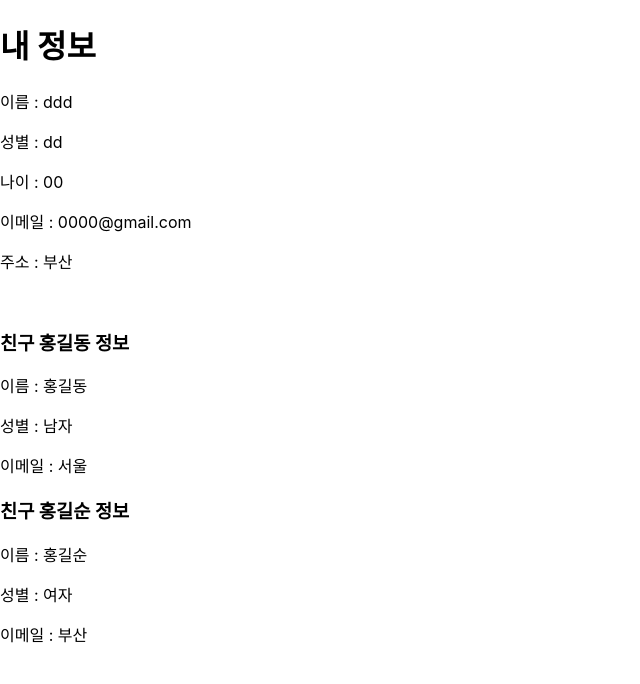
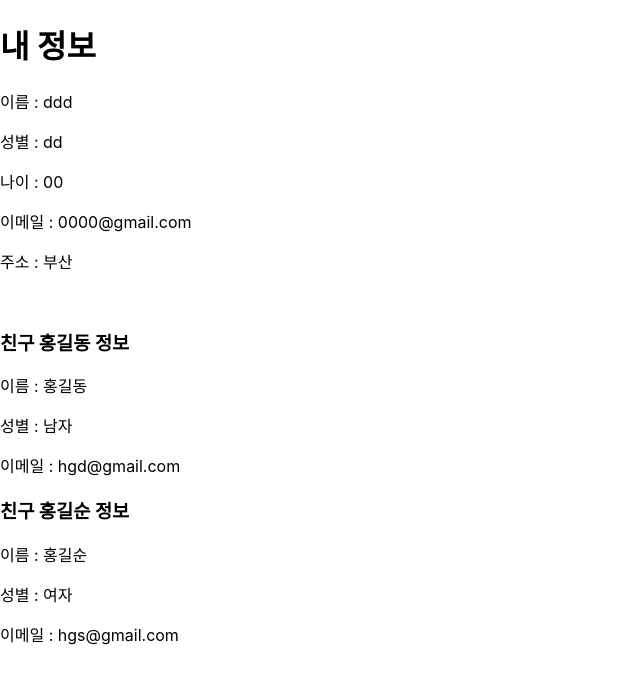
Before and after one commit to hoochh/react-study02, a React (Create React App) app: page / in a window 1280 px wide. Shown: the top 684 px of the page, without its empty margins (0-640 px from the left). Built offline with nearby package versions, Linux system fonts and the light colour scheme.

Commit message:
no message

```diff
--- a/src/App.js
+++ b/src/App.js
@@ -1,6 +1,6 @@
 import './App.css';
 import { Info } from './info';
-import Addr from './address';
+import Address from './address';
 
 // 문제 1) 컴포넌트 info.js 파일을 생성하고 자신의 간단한 정보를 출력하는 페이지를
 // 화면에 출력
@@ -19,8 +19,8 @@ function App() {
     <div>
       <Info />
       <br />
-      <Addr name="홍길동" gender="남자" email="서울" />
-      <Addr name="홍길순" gender="여자" email="부산" />
+      <Address name="홍길동" gender="남자" email="hgd@gmail.com" />
+      <Address name="홍길순" gender="여자" email="hgs@gmail.com" />
     </div>
   );
 }
--- a/src/address.js
+++ b/src/address.js
@@ -1,5 +1,9 @@
 import React from 'react';
 
+// jsx 문법에서는 html 태그를 사용 시 반드시 시작태그와 끝태그가 존재해야함(xml에서는 시작,끝태그가 반드시 존재)
+// <img> -> <img></img> / <img />
+// props에 데이터가 전달되어 const형의 {name, gender, email} 변수가 생성됨 >> {key}로 사용 가능
+// props.name / props.gender / props.email 로
 function Addr(props) {
   const { name, gender, email } = props;
 
```
